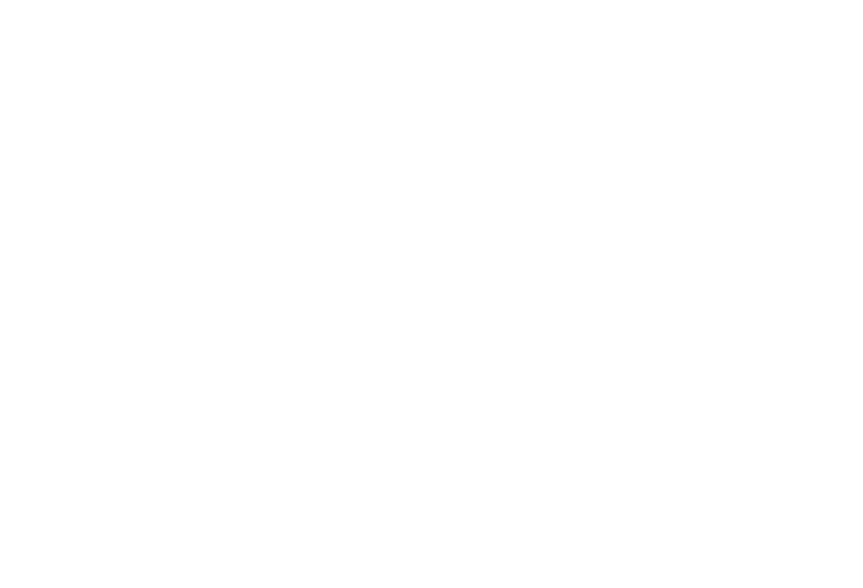
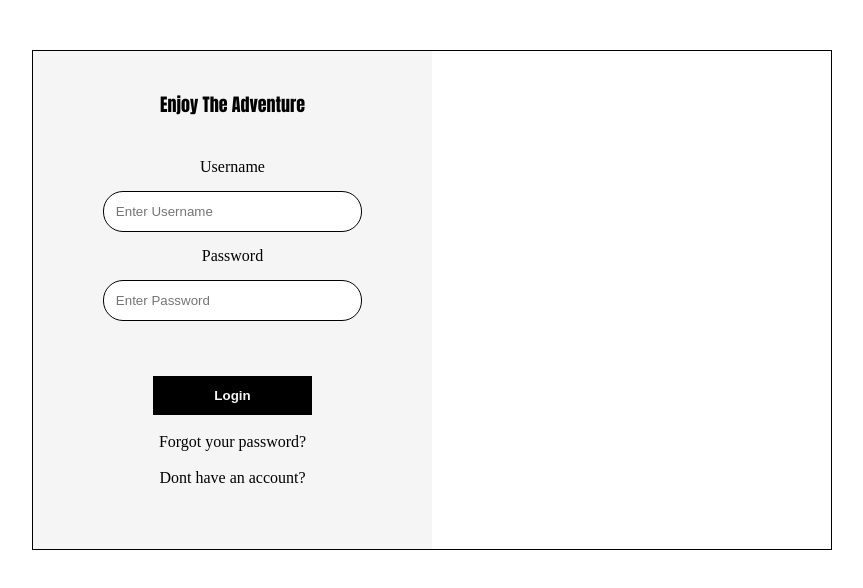
Before and after one commit to TylerStockton/CodeKYFinalProject, a plain HTML site: page TylerSCodeKY.HTML in a window 1280 px wide. Shown: the whole page, without its empty margins (208-1071 px from the left). Drawn offline with Linux system fonts and the light colour scheme; files whose address does not match are found by name.

Commit message:
Added CSS, Flexbox working

```diff
--- a/TylerSCodeKY.HTML
+++ b/TylerSCodeKY.HTML
@@ -1,6 +1,26 @@
 <!Doctype HTML>
 <html lang="en">
 <head>
-<title>Hex's Adventures</title>
+    <meta charset="UTF-8">
+    <meta name="viewport" content="width=device-width, initial-scale=1.0">
+    <title>Hex's Adventures Login</title>
+    <link rel="stylesheet" type="text/css" href="C:\Users\tyler\Documents\Code Kentucky\Final Project\TylerSCodeKY.css">
 </head>
+
+<body>
+    <div class="login">
+     <form action="" class="form">
+        <h1>Enjoy The Adventure</h1>
+            <p>Username</p>
+            <input type="email" name="email" class="box" placeholder="Enter Username">
+            <p>Password</p>
+            <input type="password" name="password" class="box" placeholder="Enter Password">
+            <input type="submit" value="Login" id="submit"><br>
+            <a href="#">Forgot your password?</a><br>
+            <a href="#">Dont have an account?</a>
+    </form>
+    </div>
+</body>
+
+
 </html>
--- /dev/null
+++ b/TylerSCodeKY.css
@@ -0,0 +1,65 @@
+*{
+    margin: 0;
+    padding: 0;
+    box-sizing: border-box;
+}
+
+.login{
+    display: flex;
+    height: 500px;
+    width: 800px;
+    border: 1px solid black;
+    margin: auto;
+    margin-top: 50px;
+}
+
+.form{
+    display: flex;
+    flex-direction: column;
+    width: 50%;
+    align-items: center;
+    background-color: whitesmoke;
+}
+
+.form h1{
+    font-size: 18px;
+    font-family: Impact, Haettenschweiler, 'Arial Narrow Bold', sans-serif;
+    margin: 40px;
+
+}
+
+.box{
+    padding: 12px;
+    width: 65%;
+    margin: 15px;
+    border: 1px solid black;
+    outline: none;
+    border-radius: 20px;
+}
+
+#submit{
+    padding: 12px 30px;
+    width: 40%;
+    margin-top: 40px;
+    background-color: black;
+    color: whitesmoke;
+    font-weight: bold;
+    border: none;
+    outline: none;
+}
+
+#submit:hover{
+    cursor: pointer;
+    background-color: darkred;
+}
+
+.form a{
+    text-decoration: none;
+    color: black;
+    margin-top: 0px;
+}
+
+.form a:hover{
+    cursor: pointer;
+    color: darkred;
+}
```
